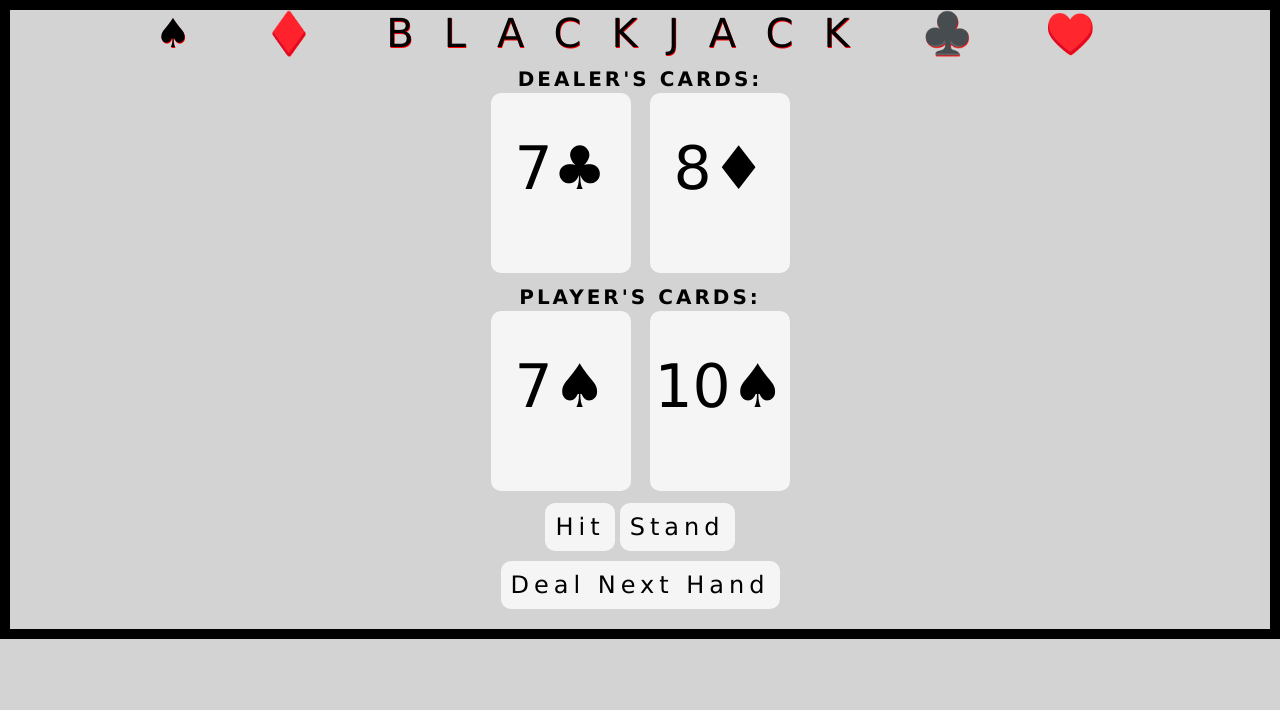
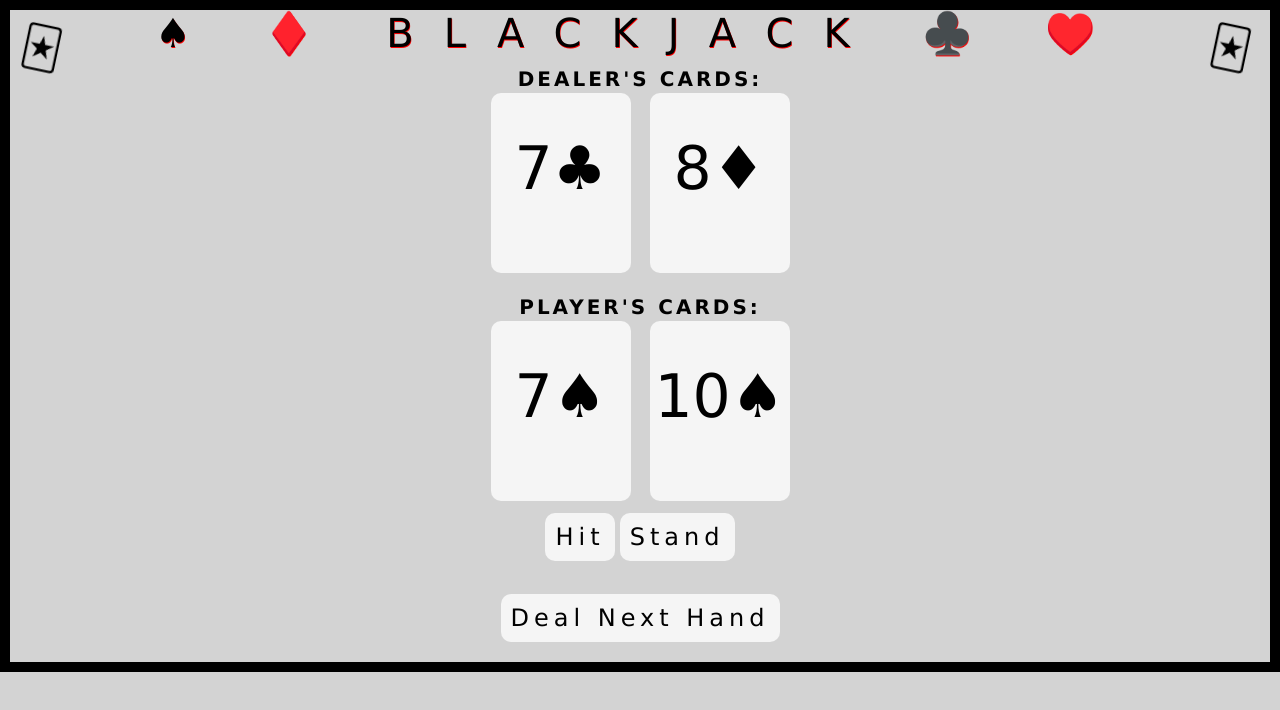
Before and after one commit to FelicityRC/blackjack-project, a website: page blackjack.html in a window 1280 px wide. Drawn offline with Linux system fonts and the light colour scheme.

Commit message:
add emojis and element to display results

```diff
--- a/blackjack.html
+++ b/blackjack.html
@@ -8,22 +8,29 @@
     <link rel="stylesheet" href="blackjack.css" />
   </head>
   <body>
-    <h1>♠ ♦️ BLACKJACK ♣️ ♥️</h1>
+    <div class="container">
+      <div class="emoji">🃏</div>
+      <h1>♠ ♦️ BLACKJACK ♣️ ♥️</h1>
+      <div class="emoji">🃏</div>
+    </div>
     <main class="layout">
       <h2>Dealer's Cards:</h2>
-      <section class="container">
+      <section>
         <div class="cards" id="dealer"></div>
       </section>
-      <h2>Player's Cards:</h2>
-      <section class="container">
+      <h2 class="playerHeader">Player's Cards:</h2>
+      <section>
         <div class="cards" id="player"></div>
       </section>
-      <section class="lastContainer">
+      <section>
         <div class="button-container" id="buttons">
           <button id="hit">Hit</button>
           <button id="stand">Stand</button>
         </div>
       </section>
+      <div class="scoreText" id="results">
+        <p></p>
+      </div>
       <div>
         <button id="next-hand">Deal Next Hand</button>
       </div>
```
